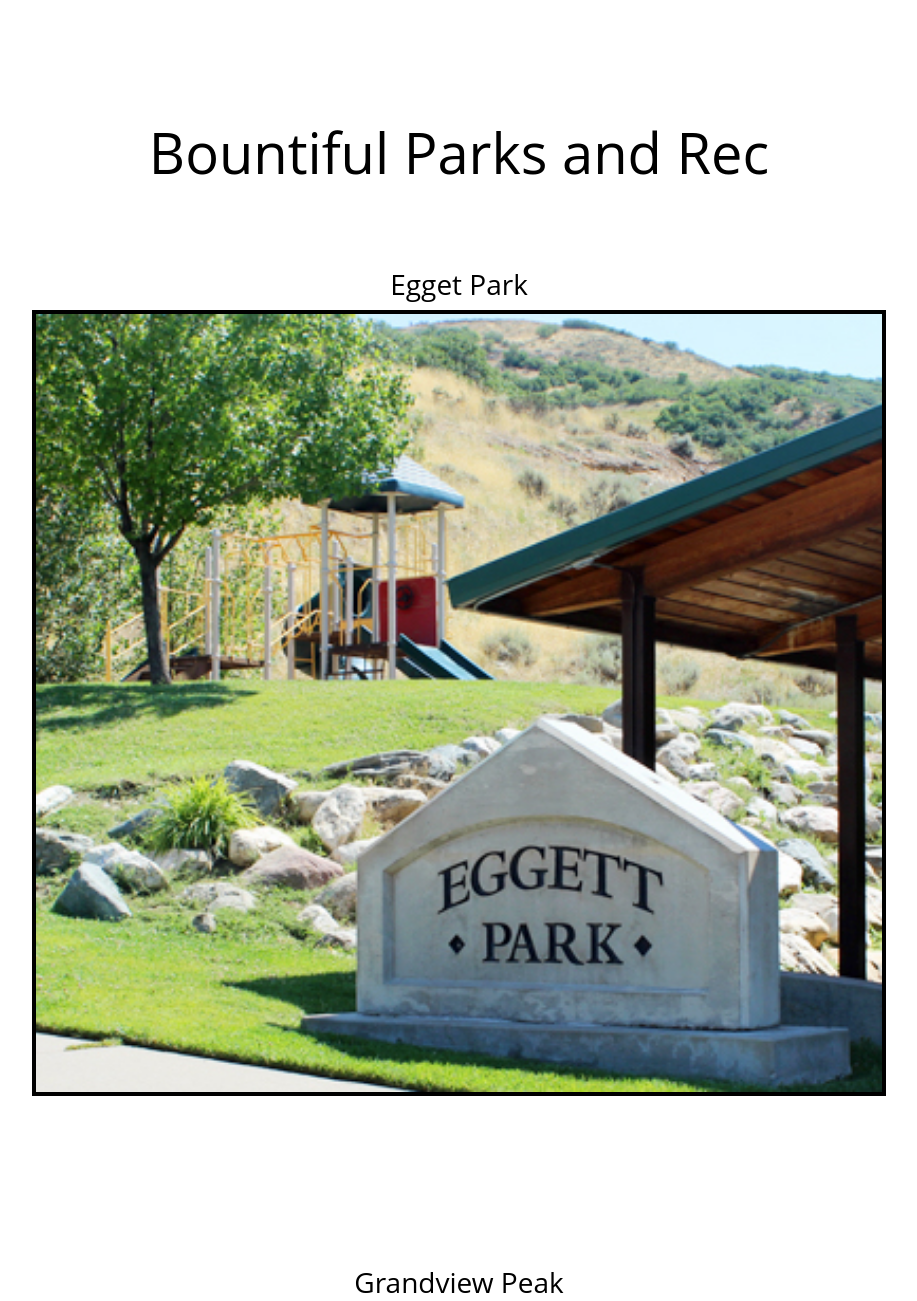
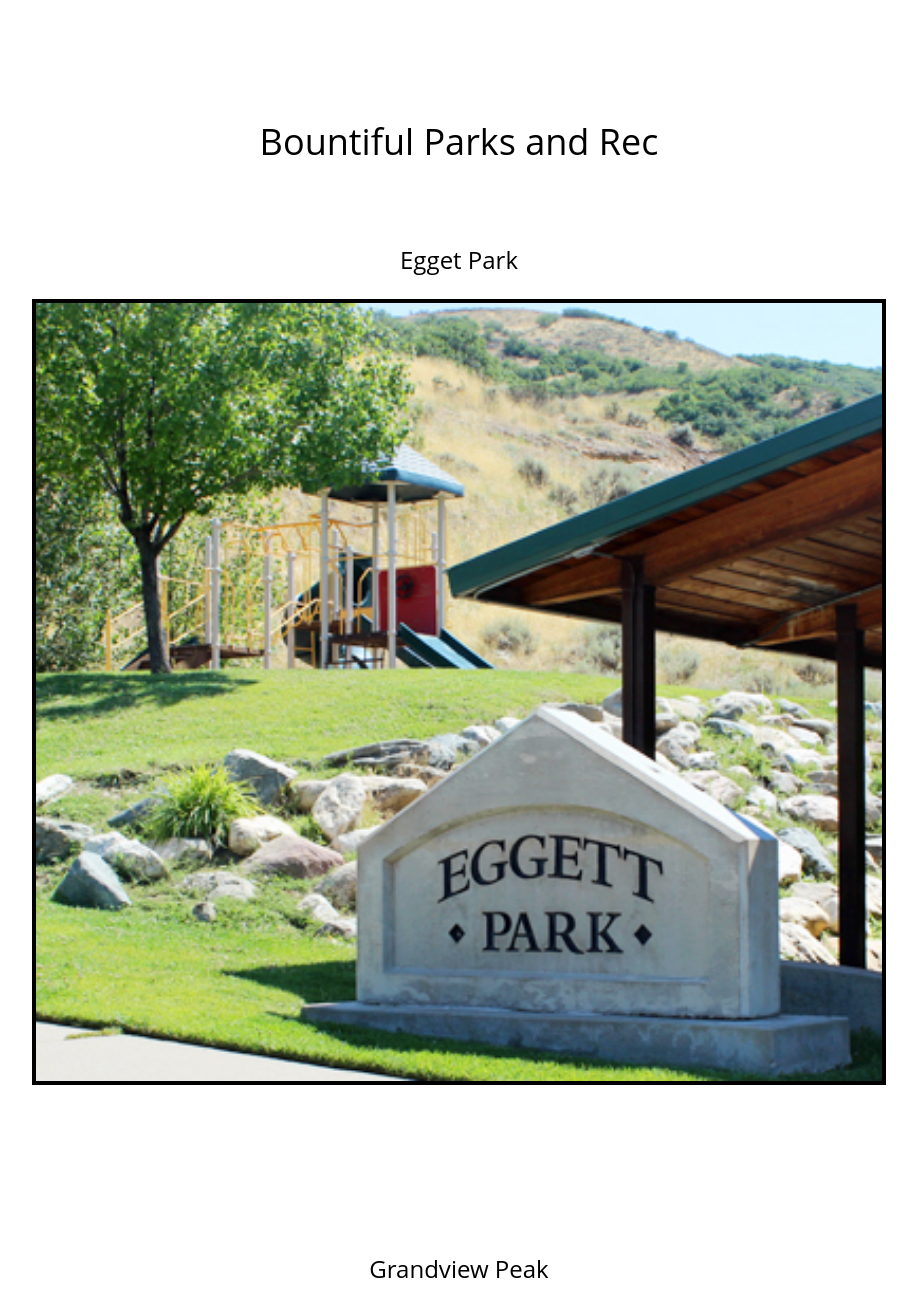
Before and after one commit to Ryan-B/bountifulparks, a website: page static/index.html in a window 1280 px wide. Shown: the part 240-1541 px from the top of the page, without its empty margins (181-1098 px from the left). Drawn offline with nearby package versions, Linux system fonts and the light colour scheme; no server answers.

Commit message:
h1 tweaks

```diff
--- a/static/index.html
+++ b/static/index.html
@@ -49,11 +49,11 @@
 	</div>
 
 	<div id = "park_div">
-		<h2>Egget Park</h2>
+		<h3>Egget Park</h3>
 		<img id="park_img" src="/img/egget.jpg">
 	</div>
 	<div id = "park_div">
-		<h2>Grandview Peak</h2>
+		<h3>Grandview Peak</h3>
 		<img id="park_img" src="/img/grandview.jpg">
 	</div>
 	<div id = "park_div">
@@ -126,19 +126,20 @@
 		border: 4px solid black;
 		margin-bottom: 10%;
 	}
-	h2
+	h3
 	{
 		font-family: 'Open sans', Verdana, sans-serif;
-		font-size: 2em;
+		/*font-size: 2em;*/
 		color: black;
 		text-align: center;
 		margin-top: 10%;
+		margin-bottom: 3%;
 
 	}
 	h1
 	{
 		font-family: 'Open sans', Verdana, sans-serif;
-		font-size: 2em;
+		/*font-size: 1em;*/
 		color: black;
 		margin-top: 10%;
 		text-align: center;
@@ -149,7 +150,7 @@
 	{
 
 		font-family: 'Open sans', Verdana, sans-serif;
-		font-size: 2em;
+		/*font-size: 2em;*/
 		color: black;
 		text-decoration: none;
 		text-align: center;
@@ -161,7 +162,7 @@
 	{
 
 		font-family: 'Open sans', Verdana, sans-serif;
-		font-size: 2em;
+		/*font-size: 2em;*/
 		color: dodgerblue;
 		text-decoration: none;
 		text-align: center;
@@ -230,7 +231,8 @@
 		height: 30%;
 		width: 30%;
 		margin-left: 33%;
-		margin-bottom: 15%
+		margin-bottom: 15%;
+		transition: 2s;
 	}
 	#john:hover
 	{
@@ -240,6 +242,7 @@
 		width: 30%;
 		margin-left: 33%;
 		margin-bottom: 15%;
+		transition: 2s;
 
 	}
 
```
